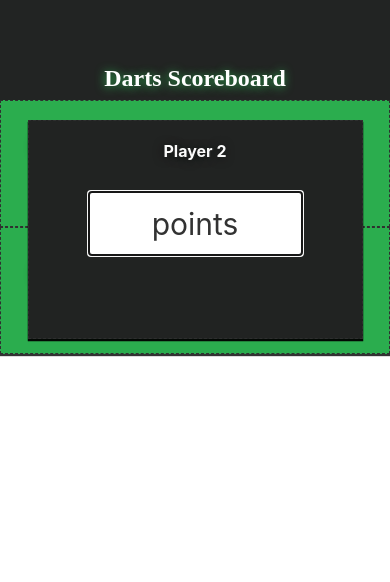
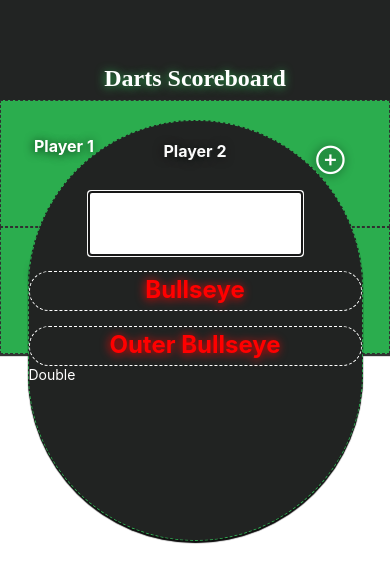
Before and after one commit to ScottWagner100/DartsScoreboard, a React Native app: screen / in a window 390 px wide. Shown: the top 582 px of the page. Built offline with nearby package versions, Linux system fonts and the light colour scheme.

Commit message:
Bullseye and Outer bullseye button structures added.

```diff
--- a/components/PlayerScore.js
+++ b/components/PlayerScore.js
@@ -3,7 +3,7 @@ import {
     Text,
     TouchableHighlight,
     View,
-    Modal, TextInput,
+    Modal, TextInput, Button, TouchableOpacity,
 } from "react-native";
 import styles from "../globalStyles";
 import { Ionicons, Feather } from '@expo/vector-icons';
@@ -40,9 +40,30 @@ export default function PlayerScore({playerNumber, score}) {
                         <Text style={styles.modalHeader}>{playerNumber}</Text>
                         <TextInput
                         style={styles.modalTextInput}
-                        placeholder={"points"}
+                        placeholder={""}
                         keyboardType={"numeric"}
                         />
+                       <TouchableOpacity
+                            onPress={() => {
+                            console.log("Bullseye");
+                            }}
+                       >
+                           <Text style={styles.bullseye}>Bullseye</Text>
+                       </TouchableOpacity>
+                        <TouchableOpacity
+                            onPress={() => {
+                                console.log("Outer Bullseye");
+                            }}
+                        >
+                            <Text style={styles.bullseye}>Outer Bullseye</Text>
+                        </TouchableOpacity>
+                        <TouchableOpacity
+                            onPress={() => {
+                                console.log("Double Selected");
+                            }}
+                        >
+                            <Text style={styles.doubleButton}>Double</Text>
+                        </TouchableOpacity>
                     </View>
                 </Modal>
             </View>
--- a/globalStyles.js
+++ b/globalStyles.js
@@ -83,7 +83,7 @@ const styles = StyleSheet.create({
     },
     modalScoreBox: {
         backgroundColor: "#222423",
-        flex: .3,
+        flex: .58,
         width: 335,
         alignSelf: "center",
         marginTop: 120,
@@ -94,7 +94,8 @@ const styles = StyleSheet.create({
         shadowRadius: 1,
         borderStyle: "dashed",
         borderWidth: .5,
-        borderColor: "#2f3030",
+        borderColor: "#32a852",
+        borderRadius: 900,
     },
     modalHeader: {
         color: "#fff",
@@ -119,6 +120,30 @@ const styles = StyleSheet.create({
         textAlign: "center",
         borderWidth: 1,
         height: 65,
+        fontWeight: "bold",
+    },
+    bullseye: {
+        color: "red",
+        fontSize: 24,
+        textAlign: "center",
+        marginTop: 15,
+        borderStyle: "dashed",
+        borderWidth: 1,
+        borderColor: "#fff",
+        borderRadius: 100,
+        fontWeight: "bold",
+        height: 40,
+        paddingTop: 3,
+        textShadowColor: "red",
+        textShadowOffset: {width: -1, height: 1},
+        textShadowRadius: 10,
+        shadowColor: "#fff",
+        shadowRadius: 10,
+        shadowOffset: 5,
+    },
+    doubleButton: {
+        color: "#fff",
+
     }
 });
 
```
